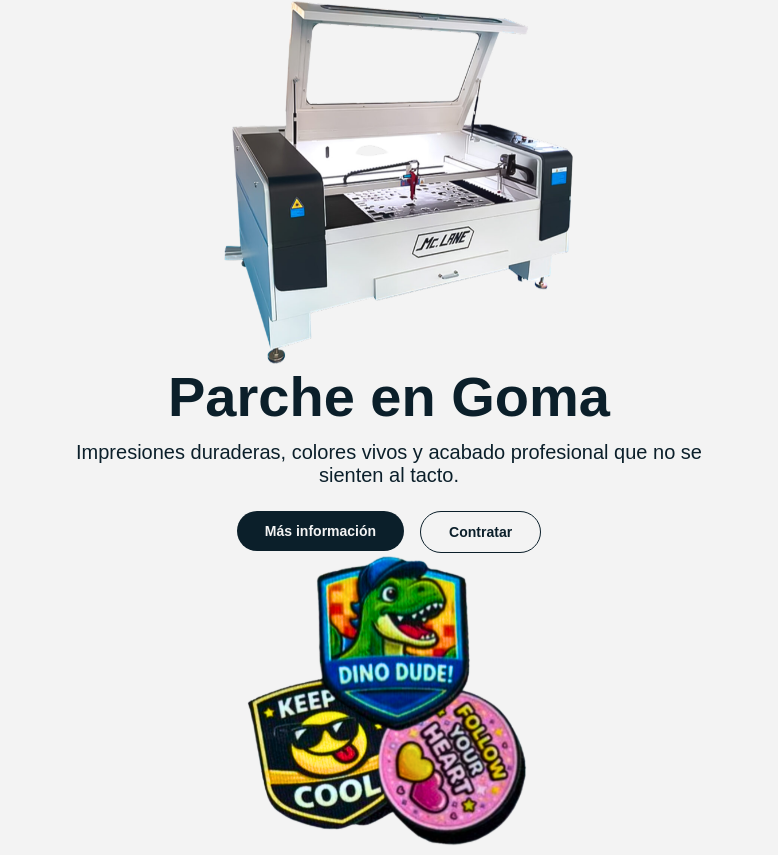
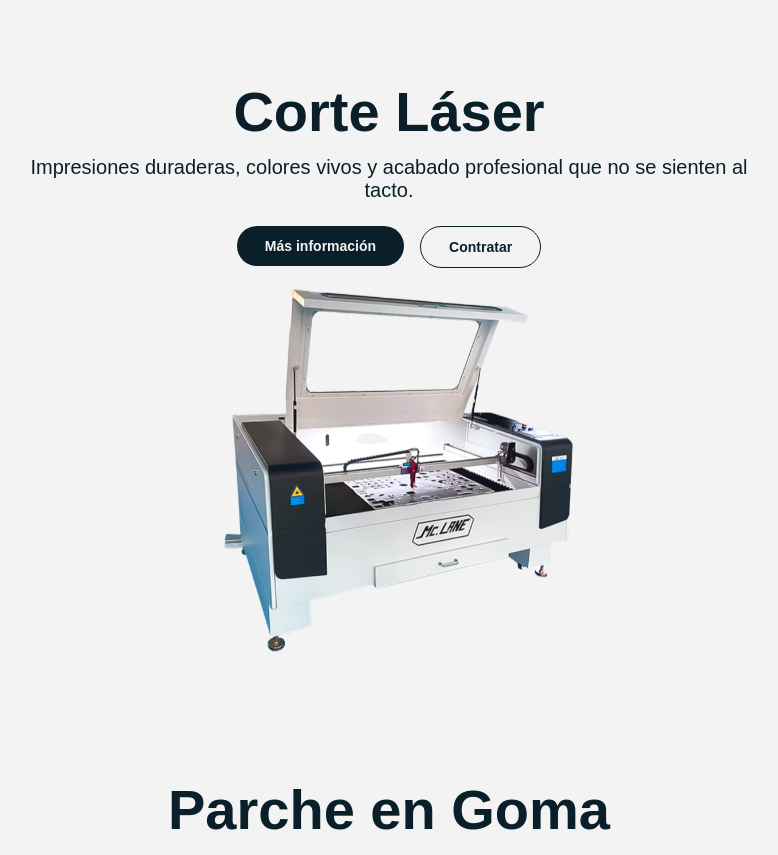
Before and after one commit to BaironSandoval/Apliquelandia, a Next.js app: page / in a window 1280 px wide. Shown: the part 1936-2791 px from the top of the page, without its empty margins (251-1029 px from the left). Built offline with nearby package versions, Linux system fonts and the light colour scheme.

Commit message:
ultimos cambios

```diff
--- a/app/apliquePedreria/page.css
+++ b/app/apliquePedreria/page.css
@@ -7,15 +7,6 @@
   padding: 0px 20px;
 }
 
-.overlay {
-  display: flex;
-  flex-direction: column;
-  align-items: center;
-  text-align: center;
-  color: #0b1f2a;
-  max-width: 720px;
-  padding: 0 16px;
-}
 .imagen-wrapper {
   width: 100%;
   display: flex;
--- a/app/bordadoComputarizado/page.css
+++ b/app/bordadoComputarizado/page.css
@@ -7,105 +7,17 @@
   padding: 0px 20px;
 }
 
-.overlay {
-  display: flex;
-  flex-direction: column;
-  align-items: center;
-  text-align: center;
-  color: #0b1f2a;
-  max-width: 720px;
-  padding: 0 16px;
-}
-.imagen-wrapper {
-  width: 100%;
-  display: flex;
-  justify-content: center;
-  padding: 0px 20px;
-}
-
 .imagenBordadoComputarizado {
   width: 100%;
   max-width: 1100px;
   height: auto;
 }
 
-.titulo {
-  font-size: 56px;
-  font-weight: 700;
-  margin-bottom: 12px;
-}
-
-.descripcion {
-  font-size: 20px;
-  font-weight: 400;
-  margin-bottom: 24px;
-}
-
-.acciones {
-  display: flex;
-  justify-content: center;
-  gap: 16px;
-}
-
-.btn {
-  padding: 12px 28px;
-  border-radius: 999px;
-  font-size: 14px;
-  font-weight: 600;
-  cursor: pointer;
-  transition: all 0.2s ease;
-}
-
-.btn.info {
-  background: #0b1f2a;
-  color: #f3f3f3;
-  border: none;
-}
-
-.btn.contratar {
-  background: transparent;
-  border: 1.5px solid #0b1f2a;
-  color: #0b1f2a;
-}
-
-.btn.info:hover {
-  opacity: 0.9;
-}
-
-.btn.contratar:hover {
-  background: #0b1f2a;
-  color: #f3f3f3;
-  opacity: none;
-}
-
 /* ===== MOBILE ===== */
 @media (max-width: 768px) {
-   .overlay {
-    padding: 48px 16px 24px;
-  }
   .imagenBordadoComputarizado {
     content: url("/bordadora-mobile.png");
     max-width: 100%;
-  }
-
-
-  .titulo {
-    font-size: 34px;
-  }
-
-  .descripcion {
-    font-size: 16px;
-  }
-
-  .acciones {
-    flex-direction: column;
-    gap: 12px;
-  }
-
-  .btn {
-    width: 100%;
-    max-width: 260px;
-    margin: 0 auto;
   }
 }
 
--- a/app/combinacionTecnicas/page.css
+++ b/app/combinacionTecnicas/page.css
@@ -9,103 +9,16 @@
   padding: 0px 20px;
 }
 
-.overlay {
-  display: flex;
-  flex-direction: column;
-  align-items: center;
-  text-align: center;
-  color: #0b1f2a;
-  max-width: 720px;
-  padding: 0 16px;
-}
-.imagen-wrapper {
-  width: 100%;
-  display: flex;
-  justify-content: center;
-  padding: 0px 20px;
-}
-
 .imagenCombinacionTecnicas {
   width: 100%;
   max-width: 1100px;
   height: auto;
 }
-.titulo {
-  font-size: 56px;
-  font-weight: 700;
-  margin-bottom: 12px;
-}
-
-.descripcion {
-  font-size: 20px;
-  font-weight: 400;
-  margin-bottom: 24px;
-}
-
-.acciones {
-  display: flex;
-  justify-content: center;
-  gap: 16px;
-}
-
-.btn {
-  padding: 12px 28px;
-  border-radius: 999px;
-  font-size: 14px;
-  font-weight: 600;
-  cursor: pointer;
-  transition: all 0.2s ease;
-}
-
-.btn.info {
-  background: #0b1f2a;
-  color: #f3f3f3;
-  border: none;
-}
-
-.btn.contratar {
-  background: transparent;
-  border: 1.5px solid #0b1f2a;
-  color: #0b1f2a;
-}
-
-.btn.info:hover {
-  opacity: 0.9;
-}
-
-.btn.contratar:hover {
-  background: #0b1f2a;
-  color: #f3f3f3;
-  opacity: none;
-}
-
 /* ===== MOBILE ===== */
 @media (max-width: 768px) {
-   .overlay {
-    padding: 48px 16px 24px;
-  }
   .imagenCombinacionTecnicas {
     content: url("/combinacion-mobile.png");
     max-width: 100%;
-  }
-
-  .titulo {
-    font-size: 34px;
-  }
-
-  .descripcion {
-    font-size: 16px;
-  }
-
-  .acciones {
-    flex-direction: column;
-    gap: 12px;
-  }
-
-  .btn {
-    width: 100%;
-    max-width: 260px;
-    margin: 0 auto;
   }
 }
 
--- a/app/corteLaser/page.css
+++ b/app/corteLaser/page.css
@@ -4,21 +4,6 @@
   display: flex;
   flex-direction: column;
   align-items: center;
-  padding: 0px 20px;
-}
-.overlay {
-  display: flex;
-  flex-direction: column;
-  align-items: center;
-  text-align: center;
-  color: #0b1f2a;
-  max-width: 720px;
-  padding: 0 16px;
-}
-.imagen-wrapper {
-  width: 100%;
-  display: flex;
-  justify-content: center;
   padding: 0px 20px;
 }
 
@@ -28,82 +13,11 @@
   height: auto;
 }
 
-.titulo {
-  font-size: 56px;
-  font-weight: 700;
-  margin-bottom: 12px;
-}
-
-.descripcion {
-  font-size: 20px;
-  font-weight: 400;
-  margin-bottom: 24px;
-}
-
-.acciones {
-  display: flex;
-  justify-content: center;
-  gap: 16px;
-}
-
-.btn {
-  padding: 12px 28px;
-  border-radius: 999px;
-  font-size: 14px;
-  font-weight: 600;
-  cursor: pointer;
-  transition: all 0.2s ease;
-}
-
-.btn.info {
-  background: #0b1f2a;
-  color: #f3f3f3;
-  border: none;
-}
-
-.btn.contratar {
-  background: transparent;
-  border: 1.5px solid #0b1f2a;
-  color: #0b1f2a;
-}
-
-.btn.info:hover {
-  opacity: 0.9;
-}
-
-.btn.contratar:hover {
-  background: #0b1f2a;
-  color: #f3f3f3;
-  opacity: none;
-}
-
 /* ===== MOBILE ===== */
 @media (max-width: 768px) {
-  .overlay {
-    padding: 48px 16px 24px;
-  }
-
   .imagenCorteLaser {
     content: url("/corte-laser-mobile.png");
     max-width: 100%;
-  }
-  .titulo {
-    font-size: 34px;
-  }
-
-  .descripcion {
-    font-size: 16px;
-  }
-
-  .acciones {
-    flex-direction: column;
-    gap: 12px;
-  }
-
-  .btn {
-    width: 100%;
-    max-width: 260px;
-    margin: 0 auto;
   }
 }
 
--- a/app/globals.css
+++ b/app/globals.css
@@ -7,6 +7,96 @@
 
 body {
   font-family: Arial, Helvetica, sans-serif;
-  background-color: #ffffff;
-  color: #1f2937;
+  background-color: #f3f3f3;
+  color: #0b1f2a;
 }
+.overlay {
+  display: flex;
+  flex-direction: column;
+  align-items: center;
+  text-align: center;
+  color: #0b1f2a;
+  max-width: 720px;
+  padding: 80px 0 16px;
+}
+.imagen-wrapper {
+  width: 100%;
+  display: flex;
+  justify-content: center;
+  padding: 0px 20px;
+}
+
+.titulo {
+  font-size: 56px;
+  font-weight: 700;
+  margin-bottom: 12px;
+}
+
+.descripcion {
+  font-size: 20px;
+  font-weight: 400;
+  margin-bottom: 24px;
+}
+
+.acciones {
+  display: flex;
+  justify-content: center;
+  gap: 16px;
+}
+
+.btn {
+  padding: 12px 28px;
+  border-radius: 999px;
+  font-size: 14px;
+  font-weight: 600;
+  cursor: pointer;
+  transition: all 0.2s ease;
+}
+
+.btn.info {
+  background: #0b1f2a;
+  color: #f3f3f3;
+  border: none;
+}
+
+.btn.contratar {
+  background: transparent;
+  border: 1.5px solid #0b1f2a;
+  color: #0b1f2a;
+}
+
+.btn.info:hover {
+  opacity: 0.9;
+}
+
+.btn.contratar:hover {
+  background: #0b1f2a;
+  color: #f3f3f3;
+  opacity: none;
+}
+
+/* ===== MOBILE ===== */
+@media (max-width: 768px) {
+  .overlay {
+    padding: 48px 16px 24px;
+  }
+
+  .titulo {
+    font-size: 34px;
+  }
+
+  .descripcion {
+    font-size: 16px;
+  }
+
+  .acciones {
+    flex-direction: column;
+    gap: 12px;
+  }
+
+  .btn {
+    width: 100%;
+    max-width: 260px;
+    margin: 0 auto;
+  }
+}
--- a/app/grabadoLaser/page.css
+++ b/app/grabadoLaser/page.css
@@ -7,104 +7,17 @@
   padding: 0px 20px;
 }
 
-.overlay {
-  display: flex;
-  flex-direction: column;
-  align-items: center;
-  text-align: center;
-  color: #0b1f2a;
-  max-width: 720px;
-  padding: 0 16px;
-}
-.imagen-wrapper {
-  width: 100%;
-  display: flex;
-  justify-content: center;
-  padding: 0px 20px;
-}
-
 .imagenGrabadoLaser {
   width: 100%;
   max-width: 1100px;
   height: auto;
 }
 
-.titulo {
-  font-size: 56px;
-  font-weight: 700;
-  margin-bottom: 12px;
-}
-
-.descripcion {
-  font-size: 20px;
-  font-weight: 400;
-  margin-bottom: 24px;
-}
-
-.acciones {
-  display: flex;
-  justify-content: center;
-  gap: 16px;
-}
-
-.btn {
-  padding: 12px 28px;
-  border-radius: 999px;
-  font-size: 14px;
-  font-weight: 600;
-  cursor: pointer;
-  transition: all 0.2s ease;
-}
-
-.btn.info {
-  background: #0b1f2a;
-  color: #f3f3f3;
-  border: none;
-}
-
-.btn.contratar {
-  background: transparent;
-  border: 1.5px solid #0b1f2a;
-  color: #0b1f2a;
-}
-
-.btn.info:hover {
-  opacity: 0.9;
-}
-
-.btn.contratar:hover {
-  background: #0b1f2a;
-  color: #f3f3f3;
-  opacity: none;
-}
-
 /* ===== MOBILE ===== */
 @media (max-width: 768px) {
-  .overlay {
-    padding: 48px 16px 24px;
-  }
-
   .imagenGrabadoLaser {
     content: url("/grabadolaser-mobile.png");
     max-width: 100%;
-  }
-  .titulo {
-    font-size: 34px;
-  }
-
-  .descripcion {
-    font-size: 16px;
-  }
-
-  .acciones {
-    flex-direction: column;
-    gap: 12px;
-  }
-
-  .btn {
-    width: 100%;
-    max-width: 260px;
-    margin: 0 auto;
   }
 }
 
--- a/app/impresionDtf/page.css
+++ b/app/impresionDtf/page.css
@@ -7,104 +7,18 @@
   padding: 0px 20px;
 }
 
-.overlay {
-  display: flex;
-  flex-direction: column;
-  align-items: center;
-  text-align: center;
-  color: #0b1f2a;
-  max-width: 720px;
-  padding: 0 16px;
-}
-.imagen-wrapper {
-  width: 100%;
-  display: flex;
-  justify-content: center;
-  padding: 0px 20px;
-}
-
 .imagenDtf {
   width: 100%;
   max-width: 1100px;
   height: auto;
 }
 
-.titulo {
-  font-size: 56px;
-  font-weight: 700;
-  margin-bottom: 12px;
-}
-
-.descripcion {
-  font-size: 20px;
-  font-weight: 400;
-  margin-bottom: 24px;
-}
-
-.acciones {
-  display: flex;
-  justify-content: center;
-  gap: 16px;
-}
-
-.btn {
-  padding: 12px 28px;
-  border-radius: 999px;
-  font-size: 14px;
-  font-weight: 600;
-  cursor: pointer;
-  transition: all 0.2s ease;
-}
-
-.btn.info {
-  background: #0b1f2a;
-  color: #f3f3f3;
-  border: none;
-}
-
-.btn.contratar {
-  background: transparent;
-  border: 1.5px solid #0b1f2a;
-  color: #0b1f2a;
-}
-
-.btn.info:hover {
-  opacity: 0.9;
-}
-
-.btn.contratar:hover {
-  background: #0b1f2a;
-  color: #f3f3f3;
-  opacity: none;
-}
 
 /* ===== MOBILE ===== */
 @media (max-width: 768px) {
-   .overlay {
-    padding: 48px 16px 24px;
-  }
   .imagenDtf {
     content: url("/dtf-mobile.png");
     max-width: 100%;
-  }
-
-  .titulo {
-    font-size: 34px;
-  }
-
-  .descripcion {
-    font-size: 16px;
-  }
-
-  .acciones {
-    flex-direction: column;
-    gap: 12px;
-  }
-
-  .btn {
-    width: 100%;
-    max-width: 260px;
-    margin: 0 auto;
   }
 }
 
--- a/app/parcheGoma/page.css
+++ b/app/parcheGoma/page.css
@@ -4,107 +4,20 @@
   display: flex;
   flex-direction: column;
   align-items: center;
-  padding: 0px 20px;
+  padding: 45px 20px;
 }
 
-.overlay {
-  display: flex;
-  flex-direction: column;
-  align-items: center;
-  text-align: center;
-  color: #0b1f2a;
-  max-width: 720px;
-  padding: 0 16px;
-}
-.imagen-wrapper {
-  width: 100%;
-  display: flex;
-  justify-content: center;
-  padding: 0px 20px;
-}
 .imagenParcheGoma {
   width: 100%;
   max-width: 1100px;
   height: auto;
 }
 
-.titulo {
-  font-size: 56px;
-  font-weight: 700;
-  margin-bottom: 12px;
-}
-
-.descripcion {
-  font-size: 20px;
-  font-weight: 400;
-  margin-bottom: 24px;
-}
-
-.acciones {
-  display: flex;
-  justify-content: center;
-  gap: 16px;
-}
-
-.btn {
-  padding: 12px 28px;
-  border-radius: 999px;
-  font-size: 14px;
-  font-weight: 600;
-  cursor: pointer;
-  transition: all 0.2s ease;
-}
-
-.btn.info {
-  background: #0b1f2a;
-  color: #f3f3f3;
-  border: none;
-}
-
-.btn.contratar {
-  background: transparent;
-  border: 1.5px solid #0b1f2a;
-  color: #0b1f2a;
-}
-
-.btn.info:hover {
-  opacity: 0.9;
-}
-
-.btn.contratar:hover {
-  background: #0b1f2a;
-  color: #f3f3f3;
-  opacity: none;
-}
-
 /* ===== MOBILE ===== */
 @media (max-width: 768px) {
-  .overlay {
-    padding: 48px 16px 24px;
-  }
-
 .imagenParcheGoma {
     content: url("/parcheGoma-mobile.png");
     max-width: 100%;
-  }
-
-  .titulo {
-    font-size: 34px;
-  }
-
-  .descripcion {
-    font-size: 16px;
-  }
-
-  .acciones {
-    flex-direction: column;
-    gap: 12px;
-  }
-
-  .btn {
-    width: 100%;
-    max-width: 260px;
-    margin: 0 auto;
   }
 }
 
--- a/app/sublimacion/page.css
+++ b/app/sublimacion/page.css
@@ -7,75 +7,10 @@
   padding: 0px 20px;
 }
 
-.overlay {
-  display: flex;
-  flex-direction: column;
-  align-items: center;
-  text-align: center;
-  color: #0b1f2a;
-  max-width: 720px;
-  padding: 80px 0 16px;
-}
-.imagen-wrapper {
-  width: 100%;
-  display: flex;
-  justify-content: center;
-  padding: 0px 20px;
-}
-
 .imagenSublimacion {
   width: 100%;
   max-width: 1100px;
   height: auto;
-}
-
-.titulo {
-  font-size: 56px;
-  font-weight: 700;
-  margin-bottom: 12px;
-}
-
-.descripcion {
-  font-size: 20px;
-  font-weight: 400;
-  margin-bottom: 24px;
-}
-
-.acciones {
-  display: flex;
-  justify-content: center;
-  gap: 16px;
-}
-
-.btn {
-  padding: 12px 28px;
-  border-radius: 999px;
-  font-size: 14px;
-  font-weight: 600;
-  cursor: pointer;
-  transition: all 0.2s ease;
-}
-
-.btn.info {
-  background: #0b1f2a;
-  color: #f3f3f3;
-  border: none;
-}
-
-.btn.contratar {
-  background: transparent;
-  border: 1.5px solid #0b1f2a;
-  color: #0b1f2a;
-}
-
-.btn.info:hover {
-  opacity: 0.9;
-}
-
-.btn.contratar:hover {
-  background: #0b1f2a;
-  color: #f3f3f3;
-  opacity: none;
 }
 
 /* ===== MOBILE ===== */
@@ -88,29 +23,5 @@
     content: url("/sublimadora-mob.png");
     max-width: 100%;
   }
-  .titulo {
-    font-size: 34px;
-  }
 
-  .descripcion {
-    font-size: 16px;
-  }
-
-  .acciones {
-    flex-direction: column;
-    gap: 12px;
-  }
-
-  .btn {
-    width: 100%;
-    max-width: 260px;
-    margin: 0 auto;
-  }
 }
-
-/* ===== LARGE DESKTOP ===== */
-@media (min-width: 1440px) {
-  .sublimacion {
-    background-size: 1100px auto; /* controla el tamaño exacto */
-  }
-}
```
